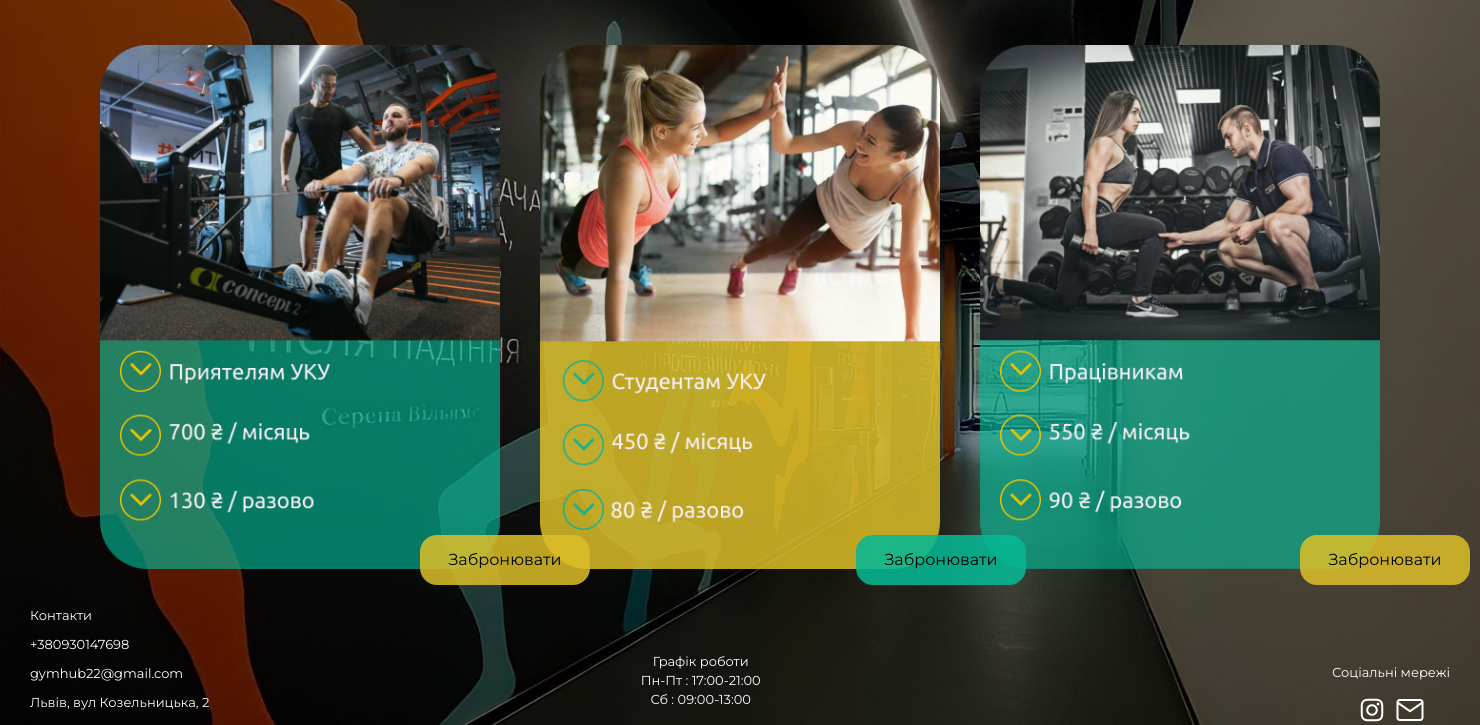
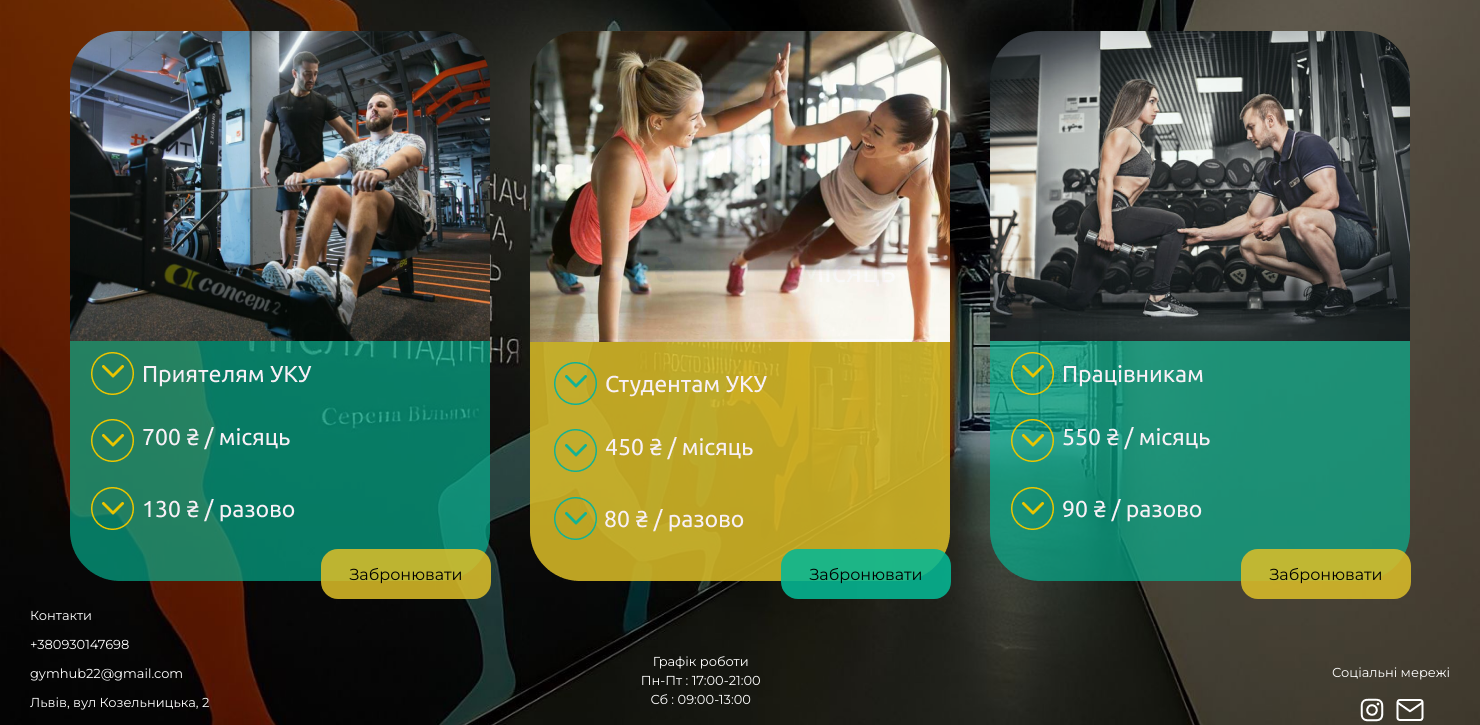
Before and after one commit to petrunivyaryna/GymHub, a Flask app: page /abonement in a window 1480 px wide. Shown: the part 75-800 px from the top of the page. Run offline with Flask 3, Linux system fonts and the light colour scheme; the visitor is signed in with stand-in values (Sample User, id 1); some libraries are stand-ins or nearby versions.

Commit message:
changed abonements

```diff
--- a/flaskblog/static/main.css
+++ b/flaskblog/static/main.css
@@ -525,15 +525,11 @@ th {
     font-size: 20px;
 }
 
+
 a {
     text-decoration: none;
     color: #ffffff;
 }
-
-/* .border-less {
-    border-top: 1px solid #FFFFFF;
-    border-left: 1px solid #FFFFFF;
-} */
 
 .active {
     display: flex;
@@ -549,64 +545,46 @@ a {
     justify-content: center;
 }
 
-.for-student {
-    position: absolute;
+.item-img-1 {
+    position: relative;
     width: 420px;
     height: 588px;
-    left: 750px;
-    top: 173px;
 }
 
-.for-guests {
+.item-img-1 a {
     position: absolute;
-    width: 420px;
-    height: 588px;
-    left: 700px;
-    top: 237px;
+    bottom: 20px;
+    left: 80%;
+    transform: translateX(-50%);
 }
 
-.for-worker {
-    position: absolute;
-    width: 420 px;
-    height: 588 px;
-    left: 255 px;
-    top: 237 px;
-}
-
-.button-yellow-one {
-    position: absolute;
+.button-yellow-one,
+.button-green,
+.button-yellow-two {
+    position: relative; /* змінено з absolute на relative */
     width: 170px;
     height: 50px;
-    left: 420px;
-    top: 610px;
     background: rgba(221, 191, 40, 0.85);
     border-radius: 17px;
     font-family: 'Montserrat';
-    border: none
+    border: none;
+    color: #000000;
+    text-align: center;
+    line-height: 50px;
+    cursor: pointer;
+    transition: all 0.3s ease;
+    margin-top: 15px; /* змінено з bottom на margin-top */
 }
 
+
 .button-green {
-    position: absolute;
-    width: 170px;
-    height: 50px;
-    left: 856px;
-    top: 610px;
     background: rgba(5, 184, 149, 0.87);
-    border-radius: 17px;
-    font-family: 'Montserrat';
-    border: none
 }
 
-.button-yellow-two {
-    position: absolute;
-    width: 170px;
-    height: 50px;
-    left: 1300px;
-    top: 610px;
-    background: rgba(221, 191, 40, 0.85);
-    border-radius: 17px;
-    font-family: 'Montserrat';
-    border: none
+.button-yellow-one:hover,
+.button-green:hover,
+.button-yellow-two:hover {
+    transform: scale(1.05);
 }
 
 #gymnastic {
--- a/flaskblog/templates/abonement.html
+++ b/flaskblog/templates/abonement.html
@@ -3,20 +3,20 @@
 <div class="abon" id="for">
     {{ form.hidden_tag() }}
     <div class="abonements">
-        <div class="item-img">
+        <div class="item-img-1">
             <img src="static/img/Frame_1.png" alt="">
             <a href="https://docs.google.com/forms/d/e/1FAIpQLScCXx69FgNhaIoMRpPAgAjxonC-hOupK6NJ6mJ2VAxlgFCYZg/viewform?usp=sf_link" target="_blank">
                 <button class="button-yellow-one">Забронювати</button>
             </a>
         </div>
-        <div class="item-img">
+        <div class="item-img-1">
             <img src="static/img/Frame_2.png" alt="">
             <a href="https://docs.google.com/forms/d/e/1FAIpQLSe7bDmc14fl0wvz3ZNtKiaMtqa4MNyecSK0fn6kAE2FBtWmSw/viewform?usp=sf_link" target="_blank">
                 <button class="button-green">Забронювати</button>
             </a>
             <div class="about-active"></div>
         </div>
-        <div class="item-img">
+        <div class="item-img-1">
             <img src="static/img/plan.png" alt="">
             <a href="https://docs.google.com/forms/d/e/1FAIpQLScBm1Jdn9KWGLmpJ9N27Lzoe37AdR4TPQPz8e8GC2xY_eHUEA/viewform?usp=sf_link" target="_blank">
                 <button class="button-yellow-two">Забронювати</button>
--- a/flaskblog/templates/table.html
+++ b/flaskblog/templates/table.html
@@ -92,7 +92,7 @@
 				<a href="">Бальні танці</a>
 			</td>
 			<td class="lesson">
-				<a href=""  class="lesso">Бальні танці</a>
+				<a href="">Бальні танці</a>
 			</td>
 		</tr>
 	</tbody>
```
